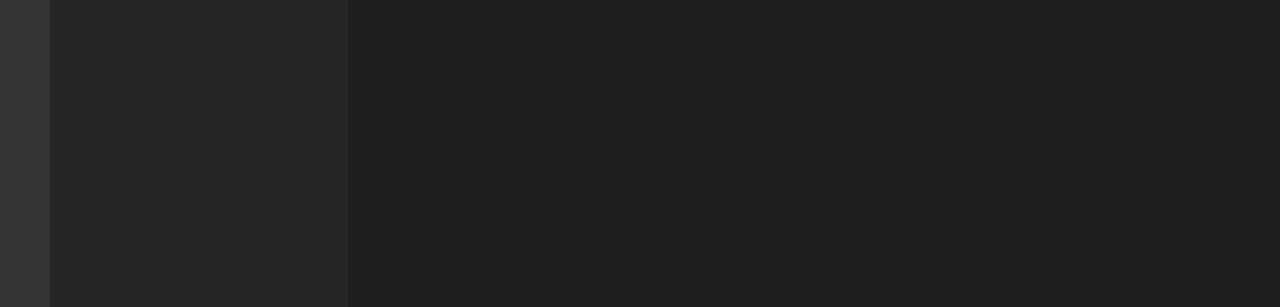
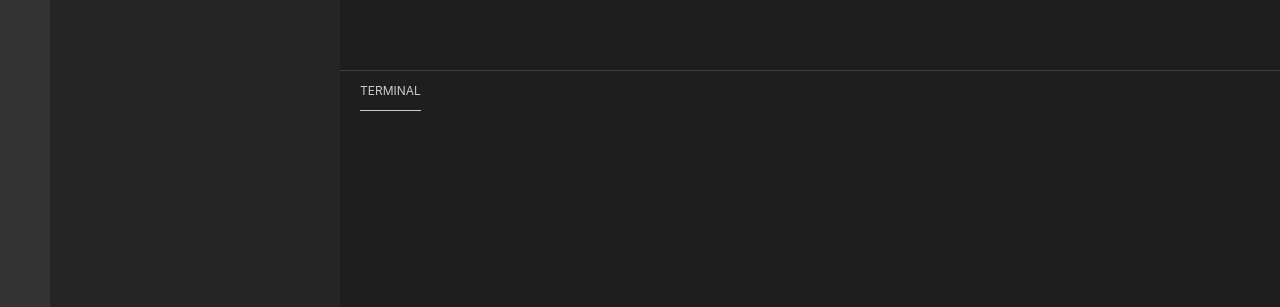
Before and after one commit to LGWayneq/CS-Code-Game, a React (Create React App) app: page / in a window 1280 px wide. Shown: the part 490-797 px from the top of the page. Built offline with nearby package versions, Linux system fonts and the light colour scheme.

Commit message:
added terminal

```diff
--- a/src/assets/textStyles.ts
+++ b/src/assets/textStyles.ts
@@ -21,4 +21,8 @@ export const textStyles = {
         fontSize: 14,
         color: 'rgba(197,134,192,1)'
     },
+    terminalLabel: {
+        fontsize: 12,
+        color: 'rgba(204,204,204,1)',
+    }
 }
--- a/src/components/CodingArea.tsx
+++ b/src/components/CodingArea.tsx
@@ -66,7 +66,7 @@ function CodingArea() {
     const trimCodeLines = () => {
         const codingAreaHeight = containerRef.current?.clientHeight == undefined ? 0 : containerRef.current?.clientHeight
         var numOfRemovableLines = 0
-        while ((codeLines.length - numOfRemovableLines) * CODE_LINE_HEIGHT > 0.6 * codingAreaHeight) {
+        while ((codeLines.length - numOfRemovableLines) * CODE_LINE_HEIGHT > 0.9 * codingAreaHeight) {
             console.log((codeLines.length - numOfRemovableLines) * CODE_LINE_HEIGHT)
             numOfRemovableLines++
         }
@@ -78,7 +78,7 @@ function CodingArea() {
             ref={containerRef}
             style={{
                 ...styles.container,
-                height: WindowDimensions().height - TITLE_BAR_HEIGHT,
+                height: 0.7 * WindowDimensions().height - TITLE_BAR_HEIGHT,
                 width: WindowDimensions().width - SIDE_MENU_WIDTH - EXPLORER_WIDTH,
             }}>
             {codeLines}
@@ -92,6 +92,6 @@ const styles = {
     container: {
         backgroundColor: colours.main,
         justifyContent: 'center',
-        overflowY: 'scroll' as 'scroll'
+        // overflowY: 'scroll' as 'scroll'
     },
 }
--- /dev/null
+++ b/src/components/Terminal.tsx
@@ -0,0 +1,34 @@
+import React from 'react';
+import { colours } from '../assets/colours';
+import { textStyles } from '../assets/textStyles';
+import WindowDimensions from '../utils/WindowDimensions';
+import { SIDE_MENU_WIDTH, EXPLORER_WIDTH } from '../assets/constants';
+
+function Terminal() {
+    return (
+        <div style={{
+            ...styles.container,
+            height: 0.3 * WindowDimensions().height - 1,
+            width: WindowDimensions().width - SIDE_MENU_WIDTH - EXPLORER_WIDTH
+        }}>
+            <div style={styles.labelContainer}>
+                <p style={{ ...textStyles.terminalLabel, fontSize: 12 }}>TERMINAL</p>
+            </div>
+        </div>
+    );
+}
+
+export default Terminal;
+
+const styles = {
+    container: {
+        backgroundColor: colours.main,
+        borderTop: `1px solid ${colours.divider}`
+    },
+    labelContainer: {
+        display: 'table',
+        borderBottom: `1px solid rgba(204,204,204,1)`,
+        marginLeft: 20,
+        marginRight: 20
+    }
+}
--- a/src/screens/GameScreen.tsx
+++ b/src/screens/GameScreen.tsx
@@ -4,15 +4,19 @@ import TitleBar from '../components/TitleBar';
 import SideMenu from '../components/SideMenu';
 import Explorer from '../components/Explorer';
 import CodingArea from '../components/CodingArea';
+import Terminal from '../components/Terminal';
 
 function GameScreen() {
     return (
         <div style={styles.container}>
-            <TitleBar/>
+            <TitleBar />
             <div style={styles.subContainer}>
-                <SideMenu/>
-                <Explorer/>
-                <CodingArea/>
+                <SideMenu />
+                <Explorer />
+                <div>
+                    <CodingArea />
+                    <Terminal />
+                </div>
             </div>
         </div>
     );
@@ -30,5 +34,5 @@ const styles = {
         display: 'flex',
         width: '100vw',
         flexDirection: 'row' as 'row'
-    }
+    },
 }
```
